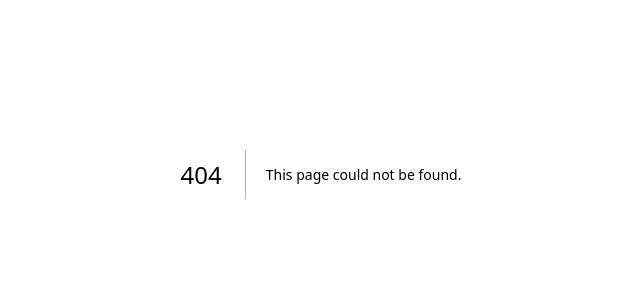
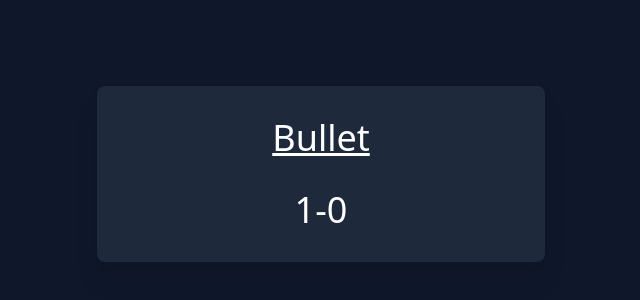
Before and after one commit to Eggysgames/BetChess, a Next.js app: page /gameselect in a window 1280 px wide. Before the commit this address had no page. Shown: the part 226-526 px from the top of the page, without its empty margins (319-959 px from the left). Built offline with nearby package versions, Linux system fonts and the light colour scheme.

Commit message:
Game Select Page Template
Game Select Page Template

```diff
--- /dev/null
+++ b/pages/gameselect.tsx
@@ -0,0 +1,19 @@
+const gameselect = () => {
+    return(
+        <div className="flex justify-center items-center h-screen">
+
+        <div className="text-white text-2xl bg-slate-800 rounded-lg shadow drop-shadow-xl shadow-slate-900 mx-auto w-full max-w-md text-center p-8">
+
+            <p className="underline text-4xl">Bullet</p>
+            <br></br>
+            <p className="text-4xl">1-0</p>
+
+
+
+
+            </div>
+        </div>
+    )
+}
+
+export default gameselect
--- a/pages/login.tsx
+++ b/pages/login.tsx
@@ -1,6 +1,6 @@
 import {DefaultButton } from "../components/StyledButton";
 
-const register = () => {
+const login = () => {
     return(
         <div className="flex justify-center items-center h-screen">
 
@@ -19,10 +19,7 @@ const register = () => {
                     <input className="w-full px-4 py-2 border rounded text-black text-sm" type="password" placeholder="<Enter Password>" />
                 </div>
 
-
             </div>
-
-
 
             <DefaultButton inserttext="Login" link="/chessgame"/>
 
@@ -32,4 +29,4 @@ const register = () => {
 
 }
 
-export default register
+export default login
```
